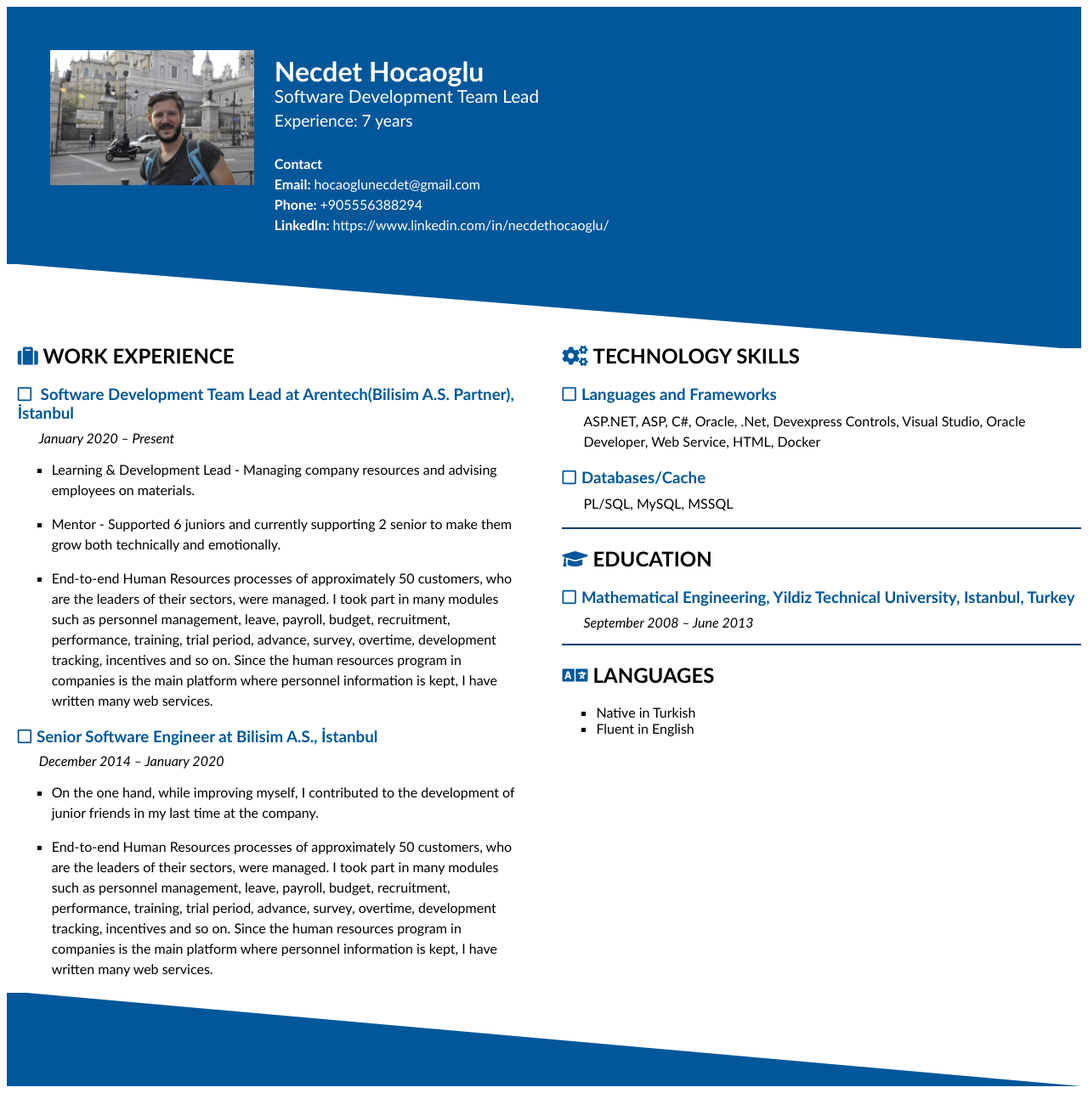
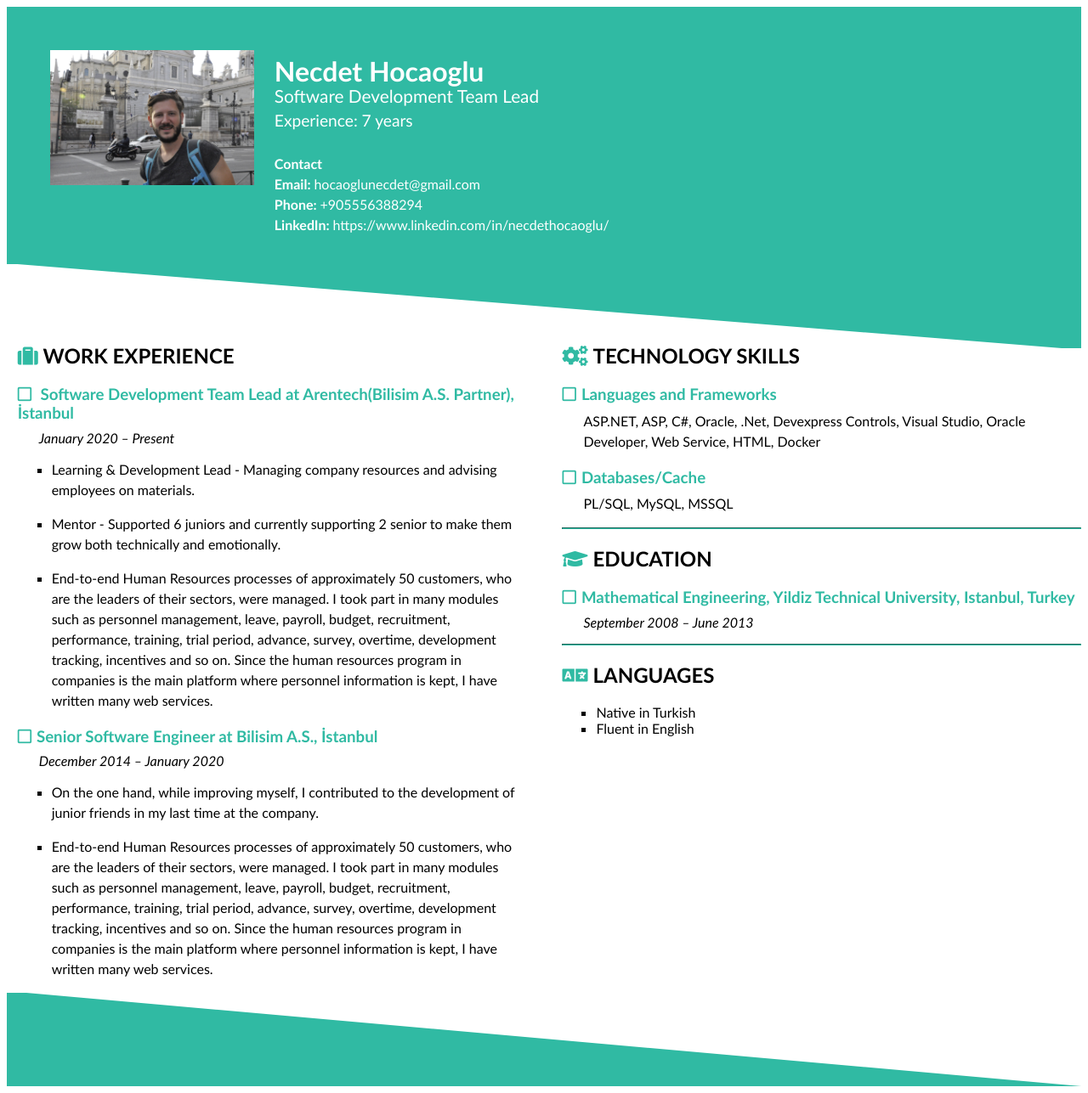
Before and after one commit to necdethocaoglu/necdethocaoglu.github.io, a plain HTML site: page index.html in a window 1280 px wide. Shown: the whole page at 85% size. Drawn offline with Linux system fonts and the light colour scheme.

Commit message:
Update stylesheet.css

```diff
--- a/css/stylesheet.css
+++ b/css/stylesheet.css
@@ -83,7 +83,7 @@ html {
 }
 
 #header {
-    background-color: #00579a;
+    background-color: #30baa3;
     color: white;
 }
 
@@ -131,7 +131,7 @@ a:link, a:visited {
 #header-extension {
     margin-top: -1px;
     border-left: 97vw solid transparent;
-    border-top: 100px solid #00579a;
+    border-top: 100px solid #30baa3;
 }
 
 .body-grid-container {
@@ -151,7 +151,7 @@ a:link, a:visited {
 }
 
 hr {
-    border-color: #00579a;
+    border-color: #30baa3;
 }
 
 .section-title {
@@ -159,7 +159,7 @@ hr {
 }
 
 .icon {
-    color: #00579a;
+    color: #30baa3;
     padding-right: 1%;
 }
 
@@ -174,7 +174,7 @@ hr {
 
 .section-list > li > h3 {
     font-weight: bold;
-    color: #00579A;
+    color: #30baa3;
 }
 
 .element-description {
@@ -198,5 +198,5 @@ hr {
 
 #footer {
     border-right: 97vw solid transparent;
-    border-bottom: 110px solid #00579a;
+    border-bottom: 110px solid #30baa3;
 }
```
